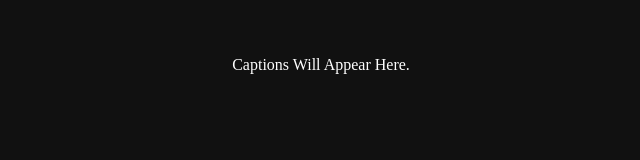
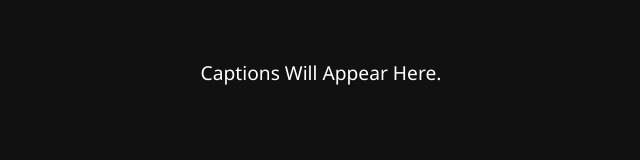
Before and after one commit to ayersdecker/ClearCaptions-Site, a plain HTML site: page docs/index.html in a window 1280 px wide. Shown: the whole page, without its empty margins (319-959 px from the left). Drawn offline with Linux system fonts and the light colour scheme.

Commit message:
New sTYLE

```diff
--- a/docs/assets/css/style.css
+++ b/docs/assets/css/style.css
@@ -3,6 +3,8 @@ body {
     background-color: #111;
 }
 p {
+    font-family: 'Segoe UI', Tahoma, Geneva, Verdana, sans-serif;
+    font-size: larger;
     color: #fff;
 }
 .caption-container
```
